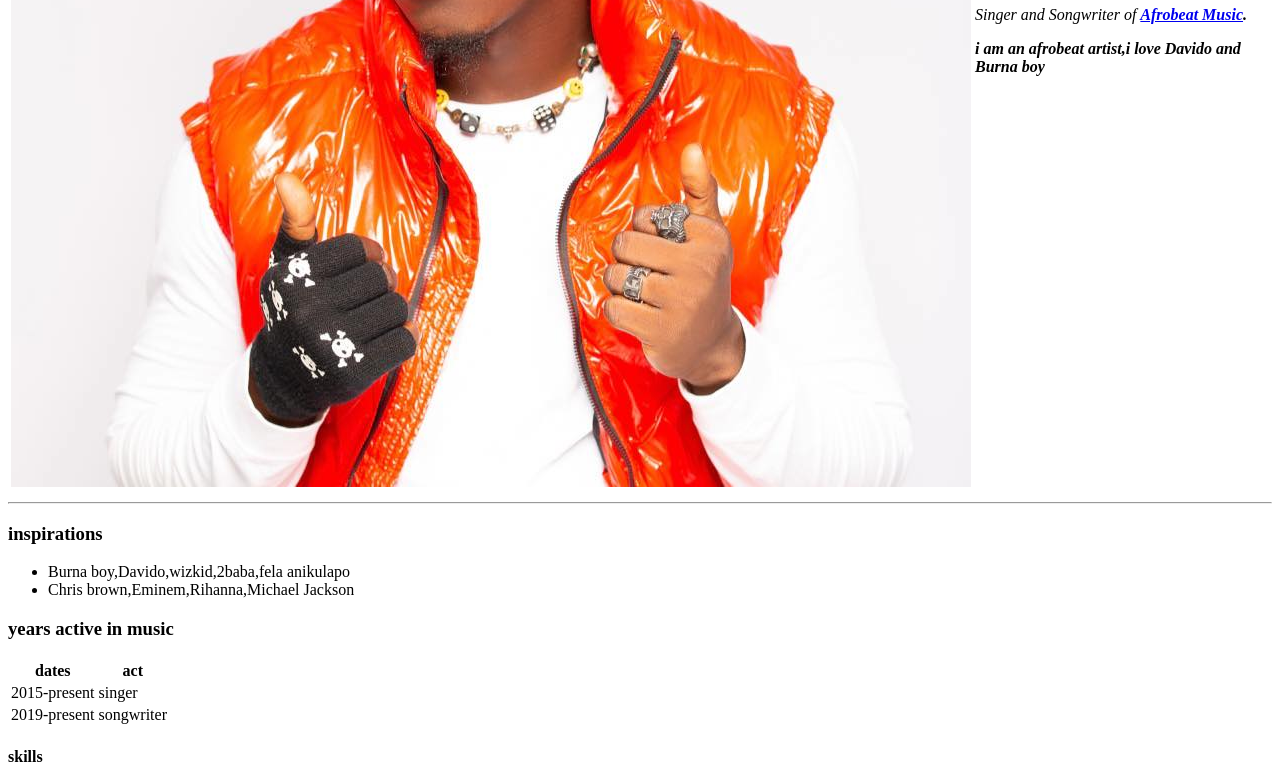
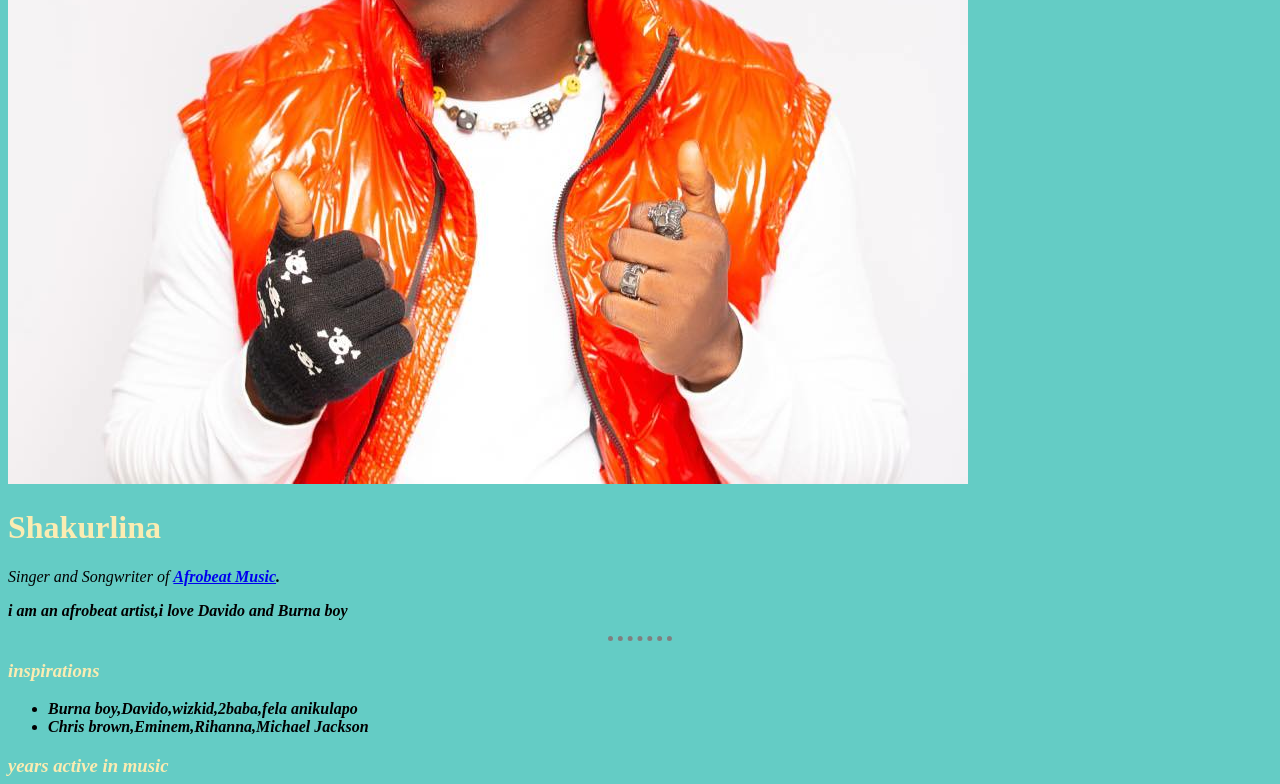
Before and after one commit to shakurlina/cv, a plain HTML site: page index.html in a window 1280 px wide. Shown: the part 483-1267 px from the top of the page. Drawn offline with Linux system fonts and the light colour scheme.

Commit message:
Add files via upload

```diff
--- a/index.html
+++ b/index.html
@@ -1,11 +1,13 @@
- <!DOCTYPE html>
+<!DOCTYPE html>
 <html lang="en" dir="ltr">
   <head>
     <meta charset="utf-8">
     <title>shakurlina's Personal Site</title>
-  </head>
+    <link rel="stylesheet" href="styles.css">
 
-  <body>
+</head>
+
+  <body
     <table>
       <tr>
         <td><img src="shakurlina.png.jpg" alt="shakurlina picture"></td>
--- /dev/null
+++ b/styles.css
@@ -0,0 +1,18 @@
+body{
+  background-color: #64CCC5
+}
+
+h1{
+color: #FBECB2
+
+}
+h3{
+  color: #FBECB2
+}
+ hr{
+ border-style: none;
+ border-top-style: dotted;
+ border-color: grey;
+ border-width: 5px;
+ width: 5%;
+}
```
Also changed, not shown: contact-me.html (+2 -1 lines), favorite.html (+1 -0 lines).
